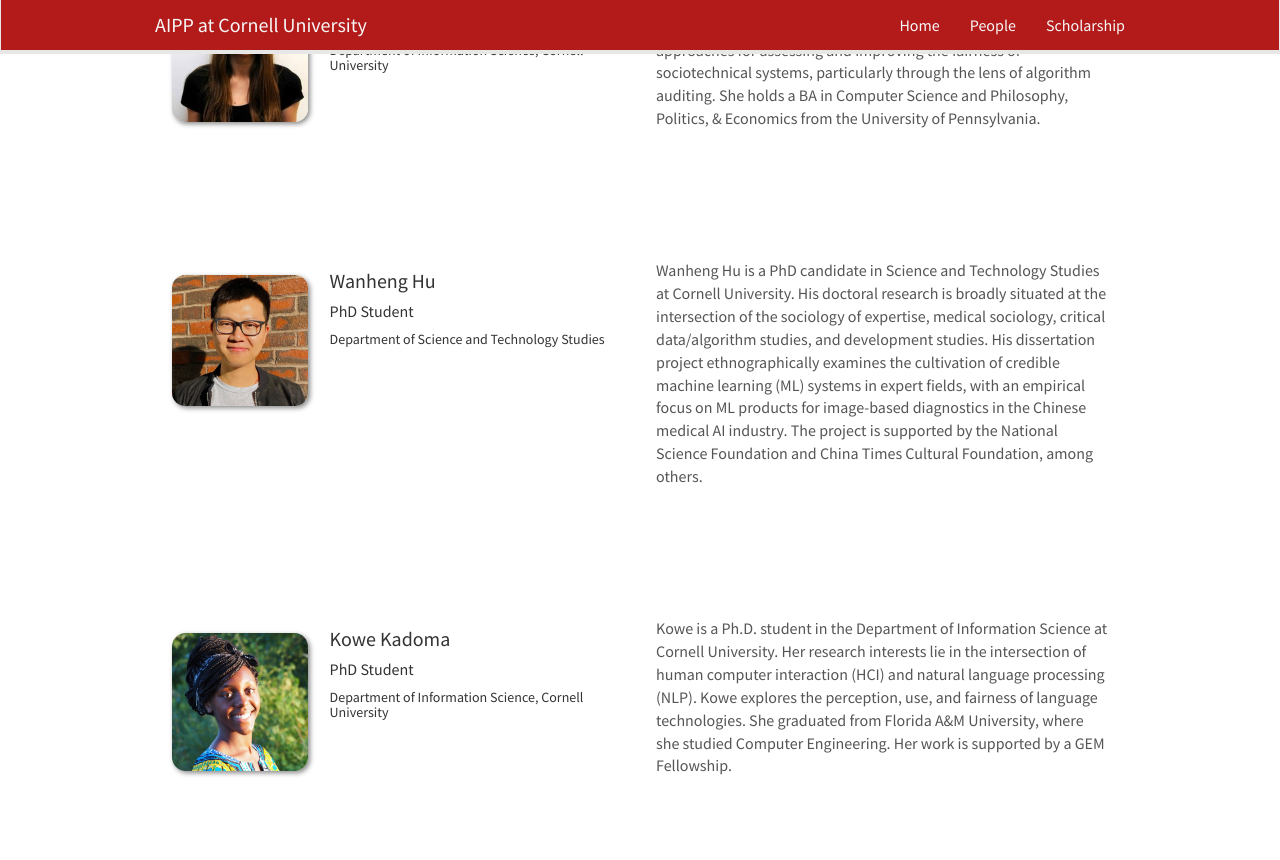
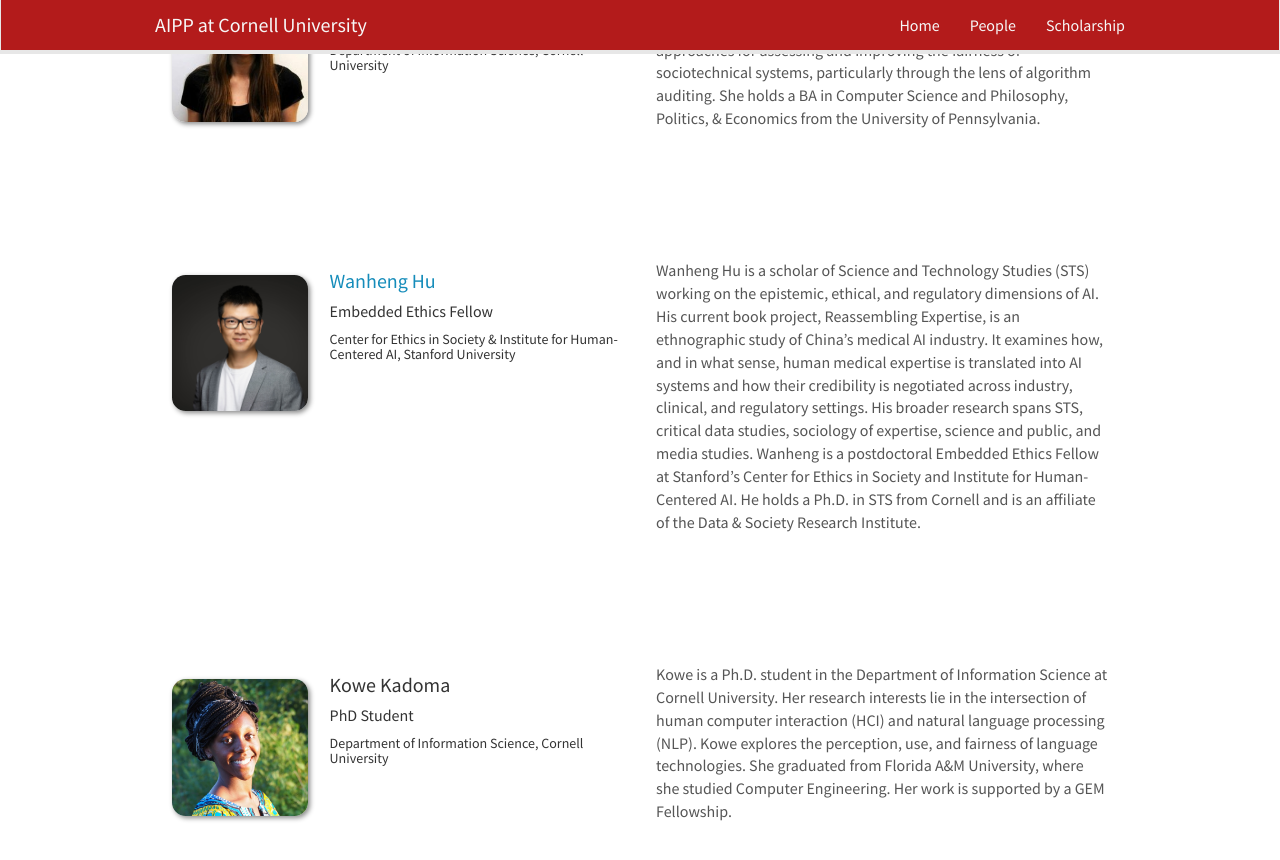
Before and after one commit to pasta41/aippwebsite, a Jekyll site: the page built from _pages/people.md, in a window 1280 px wide and 900 px high, scrolled down 8008 px. Shown: the top 860 px of the window. Built offline with Jekyll 4.4.1, drawn with Linux system fonts in a browser that asks for light colours; nearby versions of some CDN libraries.

Commit message:
Update Wanheng Hu bio and photo

```diff
--- a/_data/people.yml
+++ b/_data/people.yml
@@ -193,9 +193,10 @@
 
 - name: Wanheng Hu
   photo: wanhenghu.jpg
-  title: "PhD Student"
-  info: "Department of Science and Technology Studies"
-  about: "Wanheng Hu is a PhD candidate in Science and Technology Studies at Cornell University. His doctoral research is broadly situated at the intersection of the sociology of expertise, medical sociology, critical data/algorithm studies, and development studies. His dissertation project ethnographically examines the cultivation of credible machine learning (ML) systems in expert fields, with an empirical focus on ML products for image-based diagnostics in the Chinese medical AI industry. The project is supported by the National Science Foundation and China Times Cultural Foundation, among others."
+  title: "Embedded Ethics Fellow"
+  info: "Center for Ethics in Society & Institute for Human-Centered AI, Stanford University"
+  website: https://profiles.stanford.edu/wanhenghu
+  about: "Wanheng Hu is a scholar of Science and Technology Studies (STS) working on the epistemic, ethical, and regulatory dimensions of AI. His current book project, Reassembling Expertise, is an ethnographic study of China's medical AI industry. It examines how, and in what sense, human medical expertise is translated into AI systems and how their credibility is negotiated across industry, clinical, and regulatory settings. His broader research spans STS, critical data studies, sociology of expertise, science and public, and media studies. Wanheng is a postdoctoral Embedded Ethics Fellow at Stanford's Center for Ethics in Society and Institute for Human-Centered AI. He holds a Ph.D. in STS from Cornell and is an affiliate of the Data & Society Research Institute."
 
 - name: Kowe Kadoma
   photo: kowekadoma.jpg
```
Also changed, not shown: images/teampic/wanhenghu.jpg.
